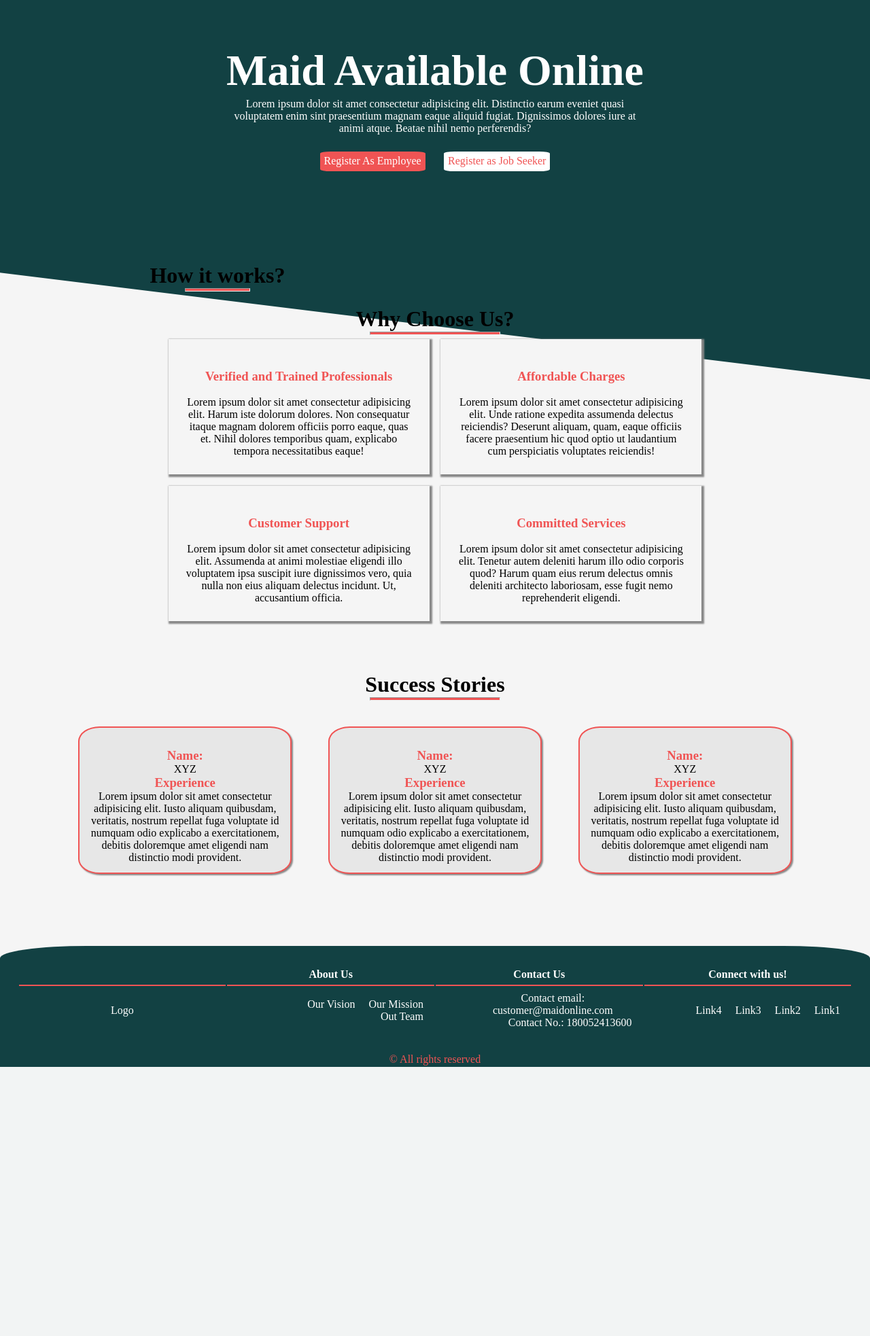
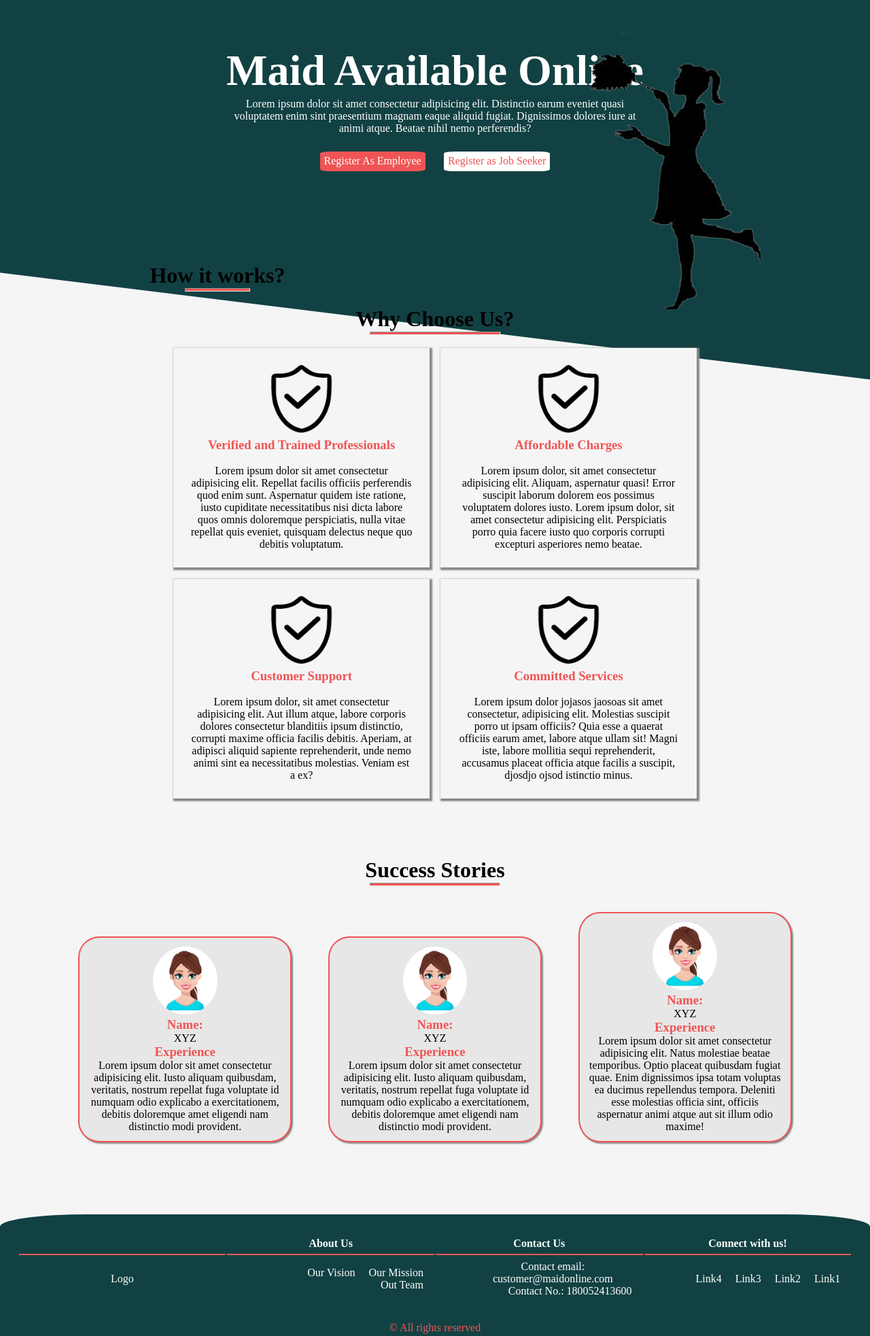
Before and after one commit to Himanshi1207/Jobs_Online.github.io, a PHP site: page / in a window 1280 px wide; the page is wider, and only the part inside the window is pictured. Shown: the part 35-2001 px from the top of that part at 68% size. Before the commit the page ends 1605 px from the top of that part, so only its background shows below. Run offline with PHP 8.4, Linux system fonts and the light colour scheme.

Commit message:
changes in home page

```diff
--- a/css/styles.css
+++ b/css/styles.css
@@ -104,6 +104,7 @@ h3{
     width: 30%;
     box-shadow: 2px 2px 2px 2px #888888;
     text-align: center;
+    padding: 1% 1%;
     display: inline-block;
     margin: 0.5%;
     padding: 2%;
@@ -159,3 +160,20 @@ h3{
     z-index: -1;
     /* float:right; */
 }
+
+.choose-block img{
+    height: 100px;
+    margin-bottom: 1%;
+}
+
+.review img{
+    border-radius: 50%;
+    height: 100px;
+}
+
+#maid-image{
+    position: absolute;
+    top: 10%;
+    right: 5%;
+    display: inline-block;
+}
--- a/index.html
+++ b/index.html
@@ -29,6 +29,10 @@
         <div id="background">
         </div>
 
+        <div id="maid-image">
+            <img src="images/maid-pic-removebg-preview.png">
+        </div>
+
         <div class="how-it-works-block"> <!--How it Works?-->
             <h1>How it works?</h1>
             <hr>
@@ -42,29 +46,29 @@
         <div class="block"> <!--Why Choose Us?-->
             <h1>Why Choose Us?</h1>
             <hr>
-            <div>
+            <div style="padding: 1%;">
                 <div> <!--row-->
                     <div  class="choose-block">
-                        <img>
+                        <img src="images/validation-pic-removebg-preview.png">
                         <h3>Verified and Trained Professionals</h3><br>
-                        Lorem ipsum dolor sit amet consectetur adipisicing elit. Harum iste dolorum dolores. Non consequatur itaque magnam dolorem officiis porro eaque, quas et. Nihil dolores temporibus quam, explicabo tempora necessitatibus eaque!
+                        Lorem ipsum dolor sit amet consectetur adipisicing elit. Repellat facilis officiis perferendis quod enim sunt. Aspernatur quidem iste ratione, iusto cupiditate necessitatibus nisi dicta labore quos omnis doloremque perspiciatis, nulla vitae repellat quis eveniet, quisquam delectus neque quo debitis voluptatum.
                     </div>
                     <div class="choose-block">
-                        <img>
+                        <img src="images/validation-pic-removebg-preview.png">
                         <h3>Affordable Charges</h3><br>
-                        Lorem ipsum dolor sit amet consectetur adipisicing elit. Unde ratione expedita assumenda delectus reiciendis? Deserunt aliquam, quam, eaque officiis facere praesentium hic quod optio ut laudantium cum perspiciatis voluptates reiciendis!
+                        Lorem ipsum dolor, sit amet consectetur adipisicing elit. Aliquam, aspernatur quasi! Error suscipit laborum dolorem eos possimus voluptatem dolores iusto. Lorem ipsum dolor, sit amet consectetur adipisicing elit. Perspiciatis porro quia facere iusto quo corporis corrupti excepturi asperiores nemo beatae.
                     </div>
                 </div>
                 <div> <!--row-->
                     <div class="choose-block">
-                        <img>
+                        <img src="images/validation-pic-removebg-preview.png">
                         <h3>Customer Support</h3><br>
-                        Lorem ipsum dolor sit amet consectetur adipisicing elit. Assumenda at animi molestiae eligendi illo voluptatem ipsa suscipit iure dignissimos vero, quia nulla non eius aliquam delectus incidunt. Ut, accusantium officia.
+                        Lorem ipsum dolor, sit amet consectetur adipisicing elit. Aut illum atque, labore corporis dolores consectetur blanditiis ipsum distinctio, corrupti maxime officia facilis debitis. Aperiam, at adipisci aliquid sapiente reprehenderit, unde nemo animi sint ea necessitatibus molestias. Veniam est a ex?
                     </div>
                     <div class="choose-block">
-                        <img>
+                        <img src="images/validation-pic-removebg-preview.png">
                         <h3>Committed Services</h3><br>
-                        Lorem ipsum dolor sit amet consectetur adipisicing elit. Tenetur autem deleniti harum illo odio corporis quod? Harum quam eius rerum delectus omnis deleniti architecto laboriosam, esse fugit nemo reprehenderit eligendi.
+                        Lorem ipsum dolor jojasos jaosoas sit amet consectetur, adipisicing elit. Molestias suscipit porro ut ipsam officiis? Quia esse a quaerat officiis earum amet, labore atque ullam sit! Magni iste, labore mollitia sequi reprehenderit, accusamus placeat officia atque facilis a suscipit, djosdjo ojsod istinctio minus.
                     </div>
                 </div>
             </div>
@@ -75,22 +79,22 @@
             <hr>
             <div style="padding: 1%;">
                 <div class="review">
-                    <img>
+                    <img src="images/female-face.webp">
                     <h3>Name:</h3>XYZ
                     <h3>Experience</h3>
                     Lorem ipsum dolor sit amet consectetur adipisicing elit. Iusto aliquam quibusdam, veritatis, nostrum repellat fuga voluptate id numquam odio explicabo a exercitationem, debitis doloremque amet eligendi nam distinctio modi provident.
                 </div>
                 <div class="review">
-                    <img>
+                    <img src="images/female-face.webp">
                     <h3>Name:</h3>XYZ
                     <h3>Experience</h3>
                     Lorem ipsum dolor sit amet consectetur adipisicing elit. Iusto aliquam quibusdam, veritatis, nostrum repellat fuga voluptate id numquam odio explicabo a exercitationem, debitis doloremque amet eligendi nam distinctio modi provident.
                 </div>
                 <div class="review">
-                    <img>
+                    <img src="images/female-face.webp">
                     <h3>Name:</h3>XYZ
                     <h3>Experience</h3>
-                    Lorem ipsum dolor sit amet consectetur adipisicing elit. Iusto aliquam quibusdam, veritatis, nostrum repellat fuga voluptate id numquam odio explicabo a exercitationem, debitis doloremque amet eligendi nam distinctio modi provident.
+                    Lorem ipsum dolor sit amet consectetur adipisicing elit. Natus molestiae beatae temporibus. Optio placeat quibusdam fugiat quae. Enim dignissimos ipsa totam voluptas ea ducimus repellendus tempora. Deleniti esse molestias officia sint, officiis aspernatur animi atque aut sit illum odio maxime!
                 </div>
             </div>
         </div>
```
Also changed, not shown: images/female-face.webp (added), images/maid-pic-removebg-preview.png (added), images/validation-pic-removebg-preview.png (added).
